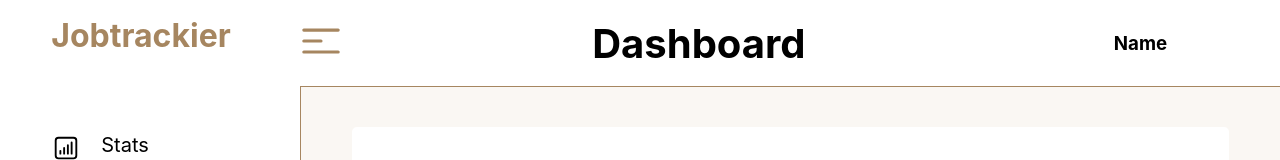
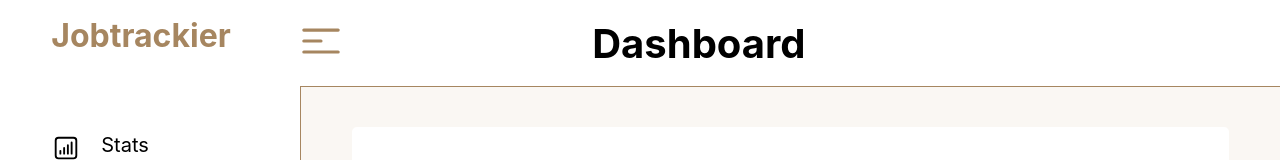
Before and after one commit to bezbrain/MyJobTracker, a React (Create React App) app: page /dashboard/add-job in a window 1280 px wide. Shown: the top 160 px of the page. Built offline with nearby package versions, Linux system fonts and the light colour scheme; no server answers.

Commit message:
Write logic to pass email to Local storage and get it on the dashboard

```diff
--- a/src/DBSnapShot.ts
+++ b/src/DBSnapShot.ts
@@ -32,6 +32,18 @@ export const getUserId = () => {
   return getId;
 };
 
+// Function to set email to local storage during login
+export const setEmail = (username: string) => {
+  localStorage.setItem("username", username);
+  return username;
+};
+
+// Function to get email sent to local storage during login
+export const getEmail = () => {
+  const getId: string | null = localStorage.getItem("username");
+  return getId;
+};
+
 // Using useMemo Hook to handle filter of database for uniqueness of individual data
 export const useUniqueUserData = (dataInDB: DocumentData[]) => {
   const uniqueUserData = useMemo(() => {
--- a/src/components/General/Header.tsx
+++ b/src/components/General/Header.tsx
@@ -1,8 +1,23 @@
 import Logo from "./Logo";
 import Wrapper from "../../StylesWrappers/General/header";
 import NavIcon from "./NavIcon";
+import { getEmail } from "../../DBSnapShot";
 
 const Header = () => {
+  const email: string | null = getEmail(); // Get user email
+
+  /* Function to extract email */
+  const extratingUserEmail = () => {
+    if (email === null) {
+      return null;
+    }
+    const endIndex = email.indexOf("@");
+    const extractedEmail = email.substring(0, endIndex);
+    return extractedEmail;
+  };
+
+  const emailExtract = extratingUserEmail();
+
   return (
     <Wrapper>
       <div className="logo-and-icon">
@@ -13,7 +28,7 @@ const Header = () => {
         <p>Dashboard</p>
       </div>
       <div className="profile">
-        <h3>Name</h3>
+        <h3>{emailExtract}</h3>
       </div>
     </Wrapper>
   );
--- a/src/features/registration/loginSlice.tsx
+++ b/src/features/registration/loginSlice.tsx
@@ -2,7 +2,7 @@ import { PayloadAction, createAsyncThunk, createSlice } from "@reduxjs/toolkit";
 import { LoginState } from "../../model";
 import { auth, signIn } from "../../firebaseStore";
 import { toast } from "react-toastify";
-import { extratingErrorMsg, setUserId } from "../../DBSnapShot";
+import { extratingErrorMsg, setEmail, setUserId } from "../../DBSnapShot";
 
 const initialState: LoginState = {
   login_createdBy: "",
@@ -21,10 +21,13 @@ export const login = createAsyncThunk(
       console.log(cred.user.uid);
       const userId = cred.user.uid;
       setUserId(userId); // Function to set data to the local storage
+      setEmail(login_email); // Set user email into the local storage so that it'll be used in dashboard
       setTimeout(() => {
         navigate("/dashboard"); // Navigated to dashboard after 5secs
       }, 5000);
     } catch (error: any) {
+      console.log(error.message);
+
       const errorMsg = error.message;
       return thunkAPI.rejectWithValue(extratingErrorMsg(errorMsg));
     }
--- a/src/features/registration/registerSlice.tsx
+++ b/src/features/registration/registerSlice.tsx
@@ -2,7 +2,7 @@ import { PayloadAction, createAsyncThunk, createSlice } from "@reduxjs/toolkit";
 import { RegState } from "../../model";
 import { addData, auth, signUp, userIdColRef } from "../../firebaseStore";
 import { toast } from "react-toastify";
-import { extratingErrorMsg, setUserId } from "../../DBSnapShot";
+import { extratingErrorMsg } from "../../DBSnapShot";
 
 const initialState: RegState = {
   createdBy: "",
@@ -17,8 +17,8 @@ export const reg = createAsyncThunk(
     try {
       // console.log(details);
       const { username, email, password, setToggleReg } = details;
-      setUserId(username); // Set the username into the local storage so that it'll be used in dashboard
       const cred = await signUp(auth, email, password);
+
       setTimeout(() => {
         // Timeout to navigate to login when user is authenticated
         toast.success("Please Login");
--- /dev/null
+++ b/src/pages/ProtectedRoute.tsx
@@ -0,0 +1,7 @@
+import React from "react";
+
+const ProtectedRoute = () => {
+  return <div>Protected Route</div>;
+};
+
+export default ProtectedRoute;
--- a/src/pages/index.tsx
+++ b/src/pages/index.tsx
@@ -6,6 +6,7 @@ import Stat from "./Stat";
 import Error from "./Error";
 import LandingPage from "./LandingPage";
 import Registration from "./Registration";
+import ProtectedRoute from "./ProtectedRoute";
 
 export {
   AddJobs,
@@ -16,4 +17,5 @@ export {
   Error,
   LandingPage,
   Registration,
+  ProtectedRoute,
 };
```
